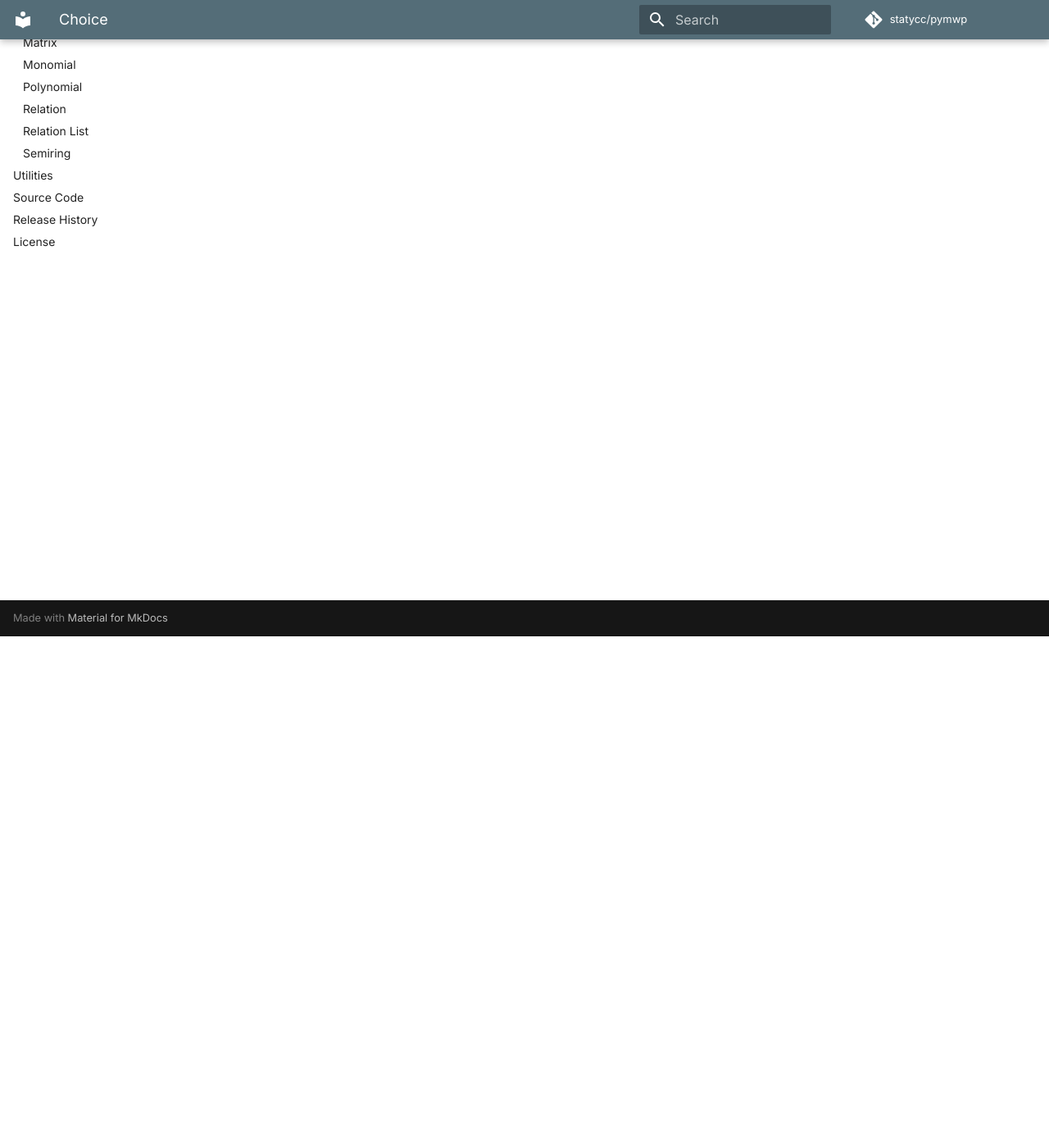
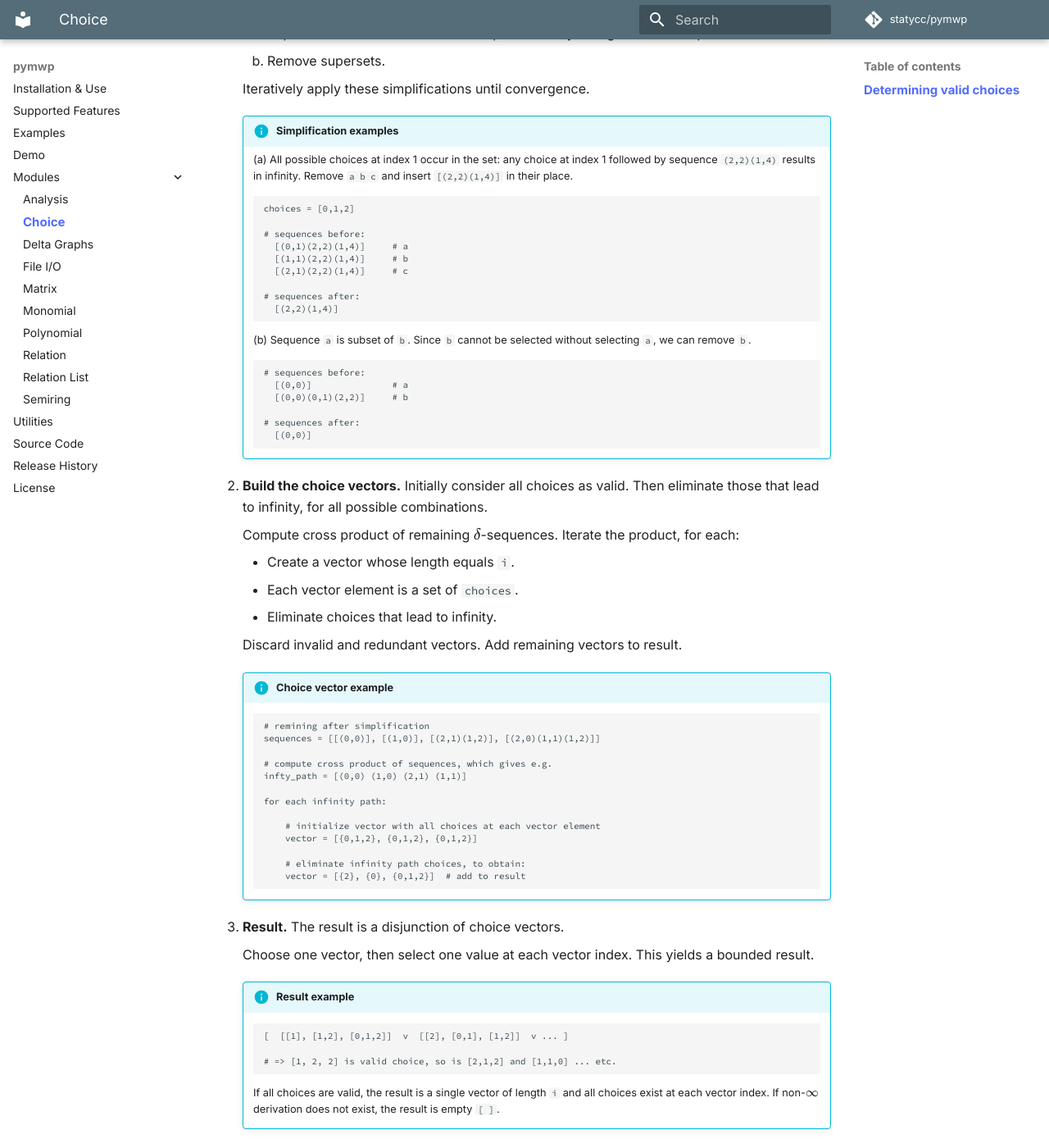
Before and after one commit to statycc/pymwp, an MkDocs documentation site: the page built from docs/choice.md, in a window 1280 px wide and 1400 px high, scrolled down 624 px. Shown: the whole window at 82% size. Built offline with MkDocs 1.6.1 and Material for MkDocs 9.7.7, drawn with Linux system fonts in a browser that asks for light colours; nearby versions of some CDN libraries; comment, search, counter and statistics services are not loaded; some of the changed text lies outside the part shown.

Commit message:
update choice docs

````diff
--- a/docs/choice.md
+++ b/docs/choice.md
@@ -4,5 +4,104 @@
 from pymwp import Choices
 ```
 
+## Determining valid choices
+
+This section gives a high-level description.
+
+| Input             | Data type   |                                                           |
+|-------------------|-------------|-----------------------------------------------------------|
+| `i`               | `int`       | (index) count of assignments in analyzed program function |
+| `choices`         | `List[int]` | possible inference choices at program point               |
+| `delta_sequences` | `Set[SEQ]`  | sequences of choices leading to $\\infty$ (from matrix)   |
+
+**Computation Steps**
+
+1. **Simplify**. Using $\delta$-sequences set, simplify it in two ways:
+
+    1. Replace combinations that can be represented by a single shorter
+      sequence.
+    2. Remove supersets.
+
+    Iteratively apply these simplifications until convergence.
+
+    !!! info "Simplification examples"
+
+        (a) All possible choices at index 1 occur in the set: any choice at
+        index 1 followed by sequence `(2,2)(1,4)` results in infinity.
+        Remove `a b c` and insert `[(2,2)(1,4)]` in their place.
+
+        ```Python
+        choices = [0,1,2]
+
+        # sequences before:
+          [(0,1)(2,2)(1,4)]     # a
+          [(1,1)(2,2)(1,4)]     # b
+          [(2,1)(2,2)(1,4)]     # c
+
+        # sequences after:
+          [(2,2)(1,4)]
+        ```
+
+        (b) Sequence `a` is subset of `b`. Since `b` cannot be selected
+        without selecting `a`, we can remove `b`.
+
+        ```Python
+        # sequences before:
+          [(0,0)]               # a
+          [(0,0)(0,1)(2,2)]     # b
+
+        # sequences after:
+          [(0,0)]
+        ```
+
+2. **Build the choice vectors.** Initially consider all choices as valid.
+   Then eliminate those that lead to infinity, for all possible
+   combinations.
+
+    Compute cross product of remaining $\delta$-sequences.
+    Iterate the product, for each:
+
+    - Create a vector whose length equals `i`.
+    - Each vector element is a set of `choices`.
+    - Eliminate choices that lead to infinity.
+
+    Discard invalid and redundant vectors. Add remaining vectors to result.
+
+    !!! info "Choice vector example"
+
+        ```Python
+        # remining after simplification
+        sequences = [[(0,0)], [(1,0)], [(2,1)(1,2)], [(2,0)(1,1)(1,2)]]
+
+        # compute cross product of sequences, which gives e.g.
+        infty_path = [(0,0) (1,0) (2,1) (1,1)]
+
+        for each infinity path:
+
+            # initialize vector with all choices at each vector element
+            vector = [{0,1,2}, {0,1,2}, {0,1,2}]
+
+            # eliminate infinity path choices, to obtain:
+            vector = [{2}, {0}, {0,1,2}]  # add to result
+        ```
+
+3. **Result.** The result is a disjunction of choice vectors.
+
+    Choose one vector, then select one value at each vector index.
+    This yields a bounded result.
+
+    !!! info "Result example"
+
+        ```Python
+        [  [[1], [1,2], [0,1,2]]  v  [[2], [0,1], [1,2]]  v ... ]
+
+        # => [1, 2, 2] is valid choice, so is [2,1,2] and [1,1,0] ... etc.
+        ```
+
+
+        If all choices are valid, the result is a single vector
+          of length `i` and all choices exist at each vector index.
+        If non-$\infty$ derivation does not exist, the result is empty `[ ]`.
+
 
 ::: pymwp.choice
````
Also changed, not shown: 2 other files.
